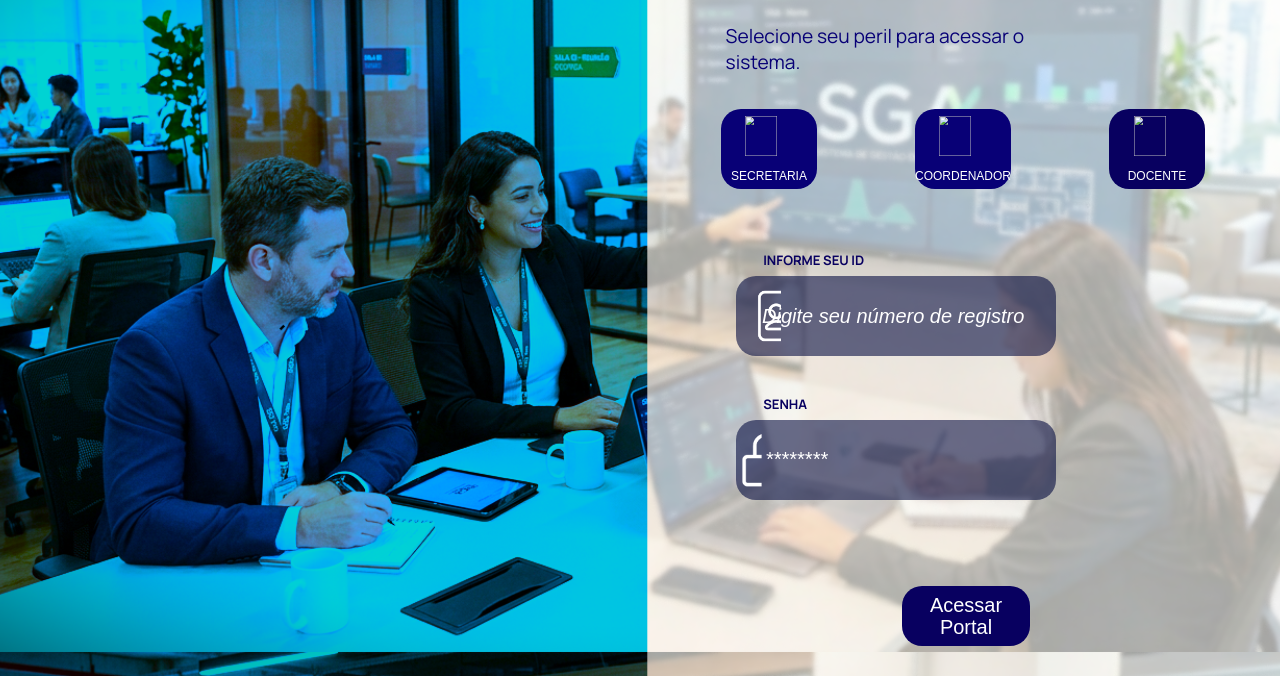
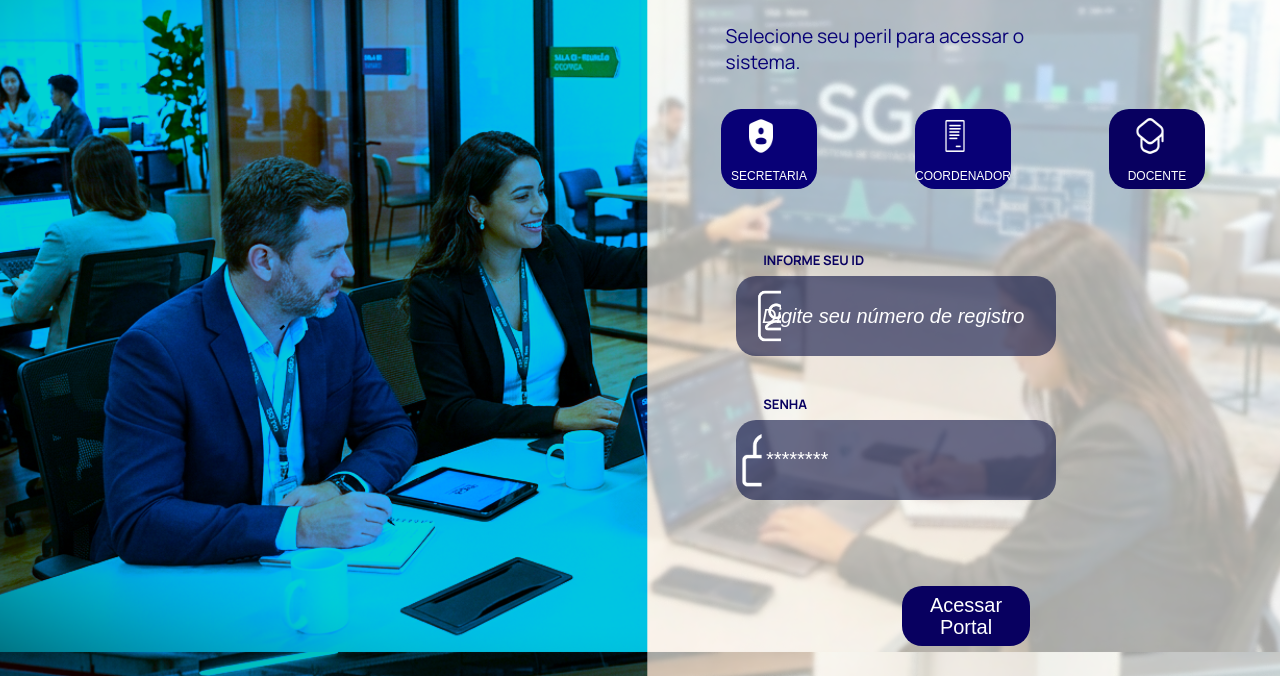
Before and after one commit to fabiobitencourt93/teste-sga, a plain HTML site: page index.html in a window 1280 px wide. Shown: the part 148-824 px from the top of the page. Drawn offline with Linux system fonts and the light colour scheme; the site is published under a folder, as on GitHub Pages, so addresses that start at the root find nothing; files whose address does not match are found by name.

Commit message:
atualização

```diff
--- a/index.html
+++ b/index.html
@@ -29,17 +29,17 @@
     <div class="botoes">
 
         <button type="button" class="adm" id="secretaria_btn">
-            <img src="/shield.png" class="shield">
+            <img src="shield.png" class="shield">
             <span style="color: white;">SECRETARIA</span>
         </button>
 
         <button type="button" class="coord" id="coord_btn">
-            <img src="/paper.png" class="paper">
+            <img src="paper.png" class="paper">
             <span style="color: white;">COORDENADOR</span>
         </button>
 
         <button type="button" class="docente" id="docente_btn">
-            <img src="/teacher.png" class="doc">
+            <img src="teacher.png" class="doc">
             <span style="color: white;">DOCENTE</span>
         </button>
 
```
